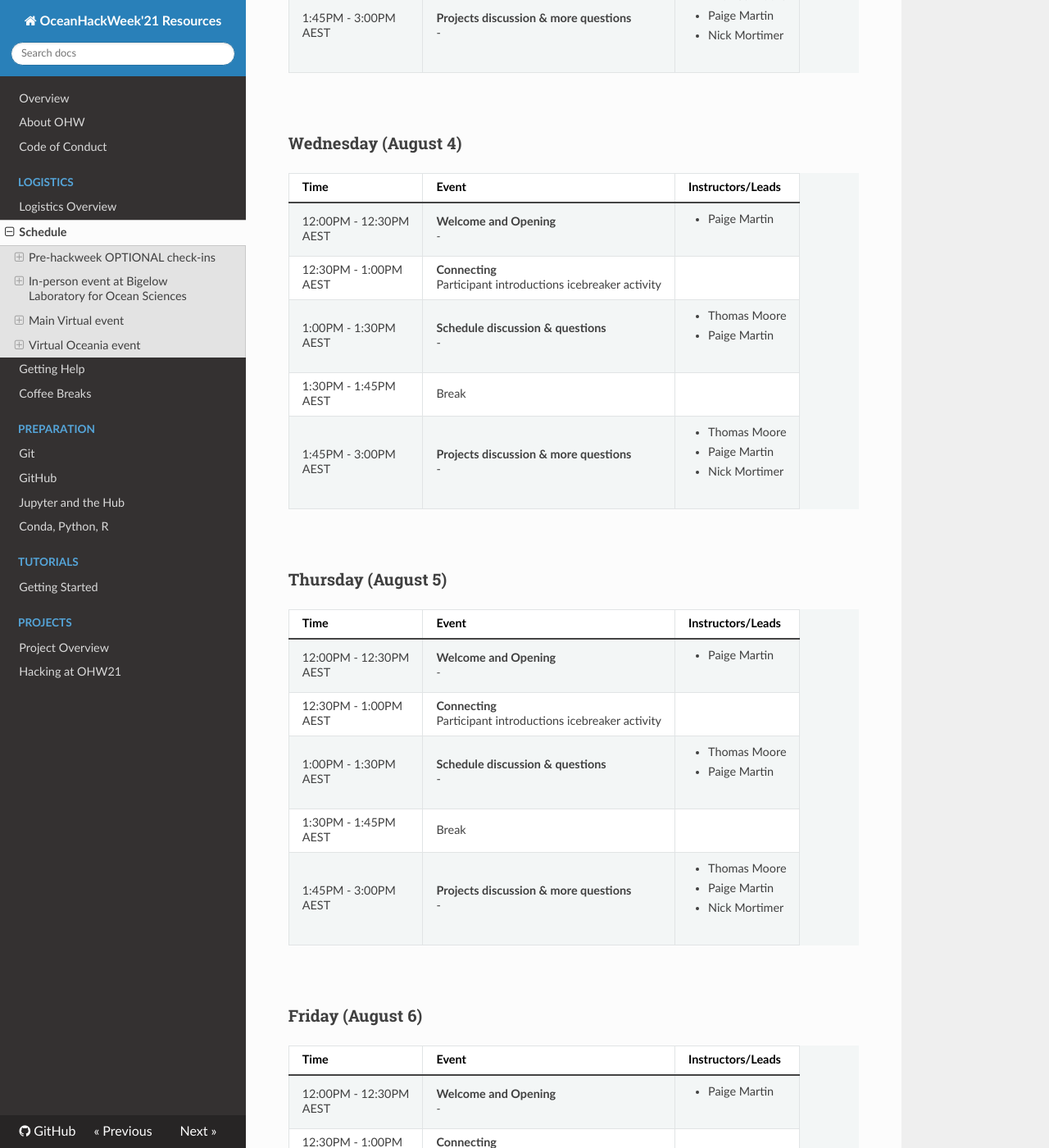
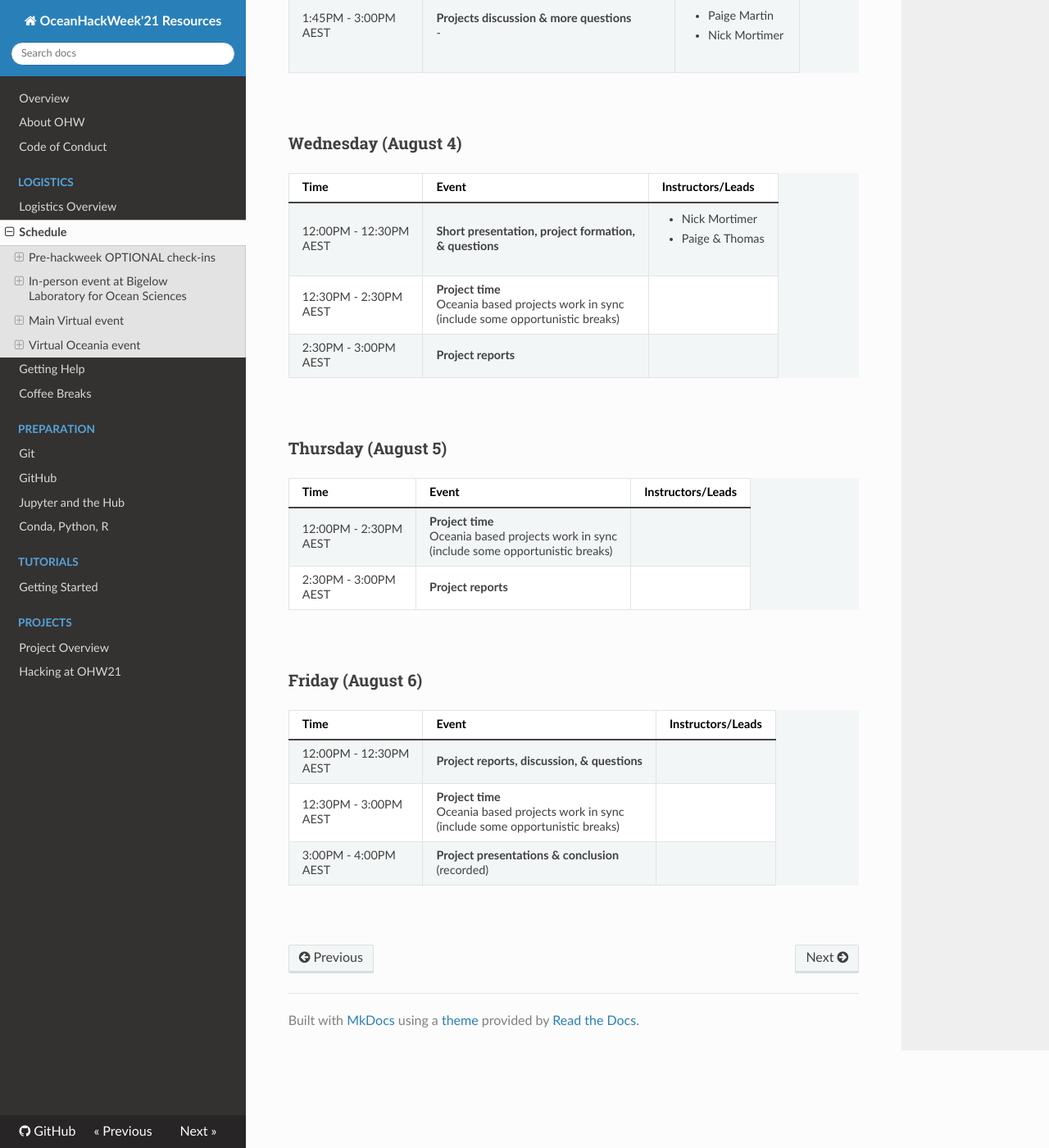
Before and after one commit to oceanhackweek/ohw-resources, an MkDocs documentation site: the page built from docs/schedule.md, in a window 1280 px wide and 1400 px high, scrolled down 5991 px. Shown: the whole window at 82% size. Built offline with MkDocs 1.6.1, drawn with Linux system fonts in a browser that asks for light colours; nearby versions of some CDN libraries; some of the changed text lies outside the part shown.

Commit message:
update #2 for Oceania

```diff
--- a/docs/schedule.md
+++ b/docs/schedule.md
@@ -574,7 +574,6 @@ All times listed below for the main virtual event are in [PDT (UTC-7)](https://w
 All times listed below for the main virtual event are in [AEST (UTC+10)](https://www.timeanddate.com/time/zones/aest). You can find your timezone offset at [https://www.timeanddate.com](https://www.timeanddate.com) or similar sites.
 
 The “Oceania” virtual event is intended to accommodate participants from Australia to India and will take place 12:00pm - 3:00pm AEST / 2:00 - 5:00 UTC.
-More detailed schedules are to come.
 
 ### Tuesday (August 3)
 
@@ -662,62 +661,40 @@ More detailed schedules are to come.
     <tr>
       <td>12:00PM - 12:30PM<br>AEST</td>
       <td>
-        <strong>Welcome and Opening</strong>
+        <strong>Short presentation, project formation,<br>
+         & questions</strong>
         <br>
-        <em>-</em>
       </td>
       <td>
         <ul>
-          <li>Paige Martin</li>
+        <li>Nick Mortimer</li>
+        <li>Paige & Thomas</li>
         </ul>
       </td>
     </tr>
     <tr>
-      <td>12:30PM - 1:00PM<br>AEST</td>
+      <td>12:30PM - 2:30PM<br>AEST</td>
       <td>
-        <strong>Connecting</strong>
-        <br>Participant introductions icebreaker activity
+        <strong>Project time</strong>
+        <br>Oceania based projects work in sync<br>
+        (include some opportunistic breaks)
       </td>
       <td> </td>
     </tr>
     <tr>
-      <td>1:00PM - 1:30PM<br>AEST</td>
+      <td>2:30PM - 3:00PM<br>AEST</td>
       <td>
-        <strong>Schedule discussion & questions</strong>
+        <strong>Project reports</strong>
         <br>
-        -
       </td>
       <td>
-      <ul>
-      <li>Thomas Moore</li>
-      <li>Paige Martin</li>
-      </ul>
-      </td>
-    </tr>
-    <tr>
-      <td>1:30PM - 1:45PM<br>AEST</td>
-      <td>Break</td>
-      <td> </td>
-    </tr>
-    <tr>
-      <td>1:45PM - 3:00PM<br>AEST</td>
-      <td>
-        <strong>Projects discussion & more questions</strong>
-        <br>
-        -
-      </td>
-      <td>
-        <ul>
-        <li>Thomas Moore</li>
-        <li>Paige Martin</li>
-        <li>Nick Mortimer</li>
-        </ul>
       </td>
     </tr>
   </tbody>
 </table>
 
 <br>
+
 
 ### Thursday (August 5)
 
@@ -731,64 +708,28 @@ More detailed schedules are to come.
   </thead>
   <tbody>
     <tr>
-      <td>12:00PM - 12:30PM<br>AEST</td>
+      <td>12:00PM - 2:30PM<br>AEST</td>
       <td>
-        <strong>Welcome and Opening</strong>
-        <br>
-        <em>-</em>
-      </td>
-      <td>
-        <ul>
-          <li>Paige Martin</li>
-        </ul>
-      </td>
-    </tr>
-    <tr>
-      <td>12:30PM - 1:00PM<br>AEST</td>
-      <td>
-        <strong>Connecting</strong>
-        <br>Participant introductions icebreaker activity
+        <strong>Project time</strong>
+        <br>Oceania based projects work in sync<br>
+        (include some opportunistic breaks)
       </td>
       <td> </td>
     </tr>
     <tr>
-      <td>1:00PM - 1:30PM<br>AEST</td>
+      <td>2:30PM - 3:00PM<br>AEST</td>
       <td>
-        <strong>Schedule discussion & questions</strong>
+        <strong>Project reports</strong>
         <br>
-        -
       </td>
       <td>
-      <ul>
-      <li>Thomas Moore</li>
-      <li>Paige Martin</li>
-      </ul>
-      </td>
-    </tr>
-    <tr>
-      <td>1:30PM - 1:45PM<br>AEST</td>
-      <td>Break</td>
-      <td> </td>
-    </tr>
-    <tr>
-      <td>1:45PM - 3:00PM<br>AEST</td>
-      <td>
-        <strong>Projects discussion & more questions</strong>
-        <br>
-        -
-      </td>
-      <td>
-        <ul>
-        <li>Thomas Moore</li>
-        <li>Paige Martin</li>
-        <li>Nick Mortimer</li>
-        </ul>
       </td>
     </tr>
   </tbody>
 </table>
 
 <br>
+
 
 ### Friday (August 6)
 
@@ -804,56 +745,31 @@ More detailed schedules are to come.
     <tr>
       <td>12:00PM - 12:30PM<br>AEST</td>
       <td>
-        <strong>Welcome and Opening</strong>
+        <strong>Project reports, discussion, & questions</strong>
         <br>
-        <em>-</em>
       </td>
       <td>
         <ul>
-          <li>Paige Martin</li>
         </ul>
       </td>
     </tr>
     <tr>
-      <td>12:30PM - 1:00PM<br>AEST</td>
+      <td>12:30PM - 3:00PM<br>AEST</td>
       <td>
-        <strong>Connecting</strong>
-        <br>Participant introductions icebreaker activity
+        <strong>Project time</strong>
+        <br>Oceania based projects work in sync<br>
+        (include some opportunistic breaks)
       </td>
       <td> </td>
     </tr>
     <tr>
-      <td>1:00PM - 1:30PM<br>AEST</td>
+      <td>3:00PM - 4:00PM<br>AEST</td>
       <td>
-        <strong>Schedule discussion & questions</strong>
+        <strong>Project presentations & conclusion</strong>
+        <br>(recorded)
         <br>
-        -
       </td>
       <td>
-      <ul>
-      <li>Thomas Moore</li>
-      <li>Paige Martin</li>
-      </ul>
-      </td>
-    </tr>
-    <tr>
-      <td>1:30PM - 1:45PM<br>AEST</td>
-      <td>Break</td>
-      <td> </td>
-    </tr>
-    <tr>
-      <td>1:45PM - 3:00PM<br>AEST</td>
-      <td>
-        <strong>Projects discussion & more questions</strong>
-        <br>
-        -
-      </td>
-      <td>
-        <ul>
-        <li>Thomas Moore</li>
-        <li>Paige Martin</li>
-        <li>Nick Mortimer</li>
-        </ul>
       </td>
     </tr>
   </tbody>
```
